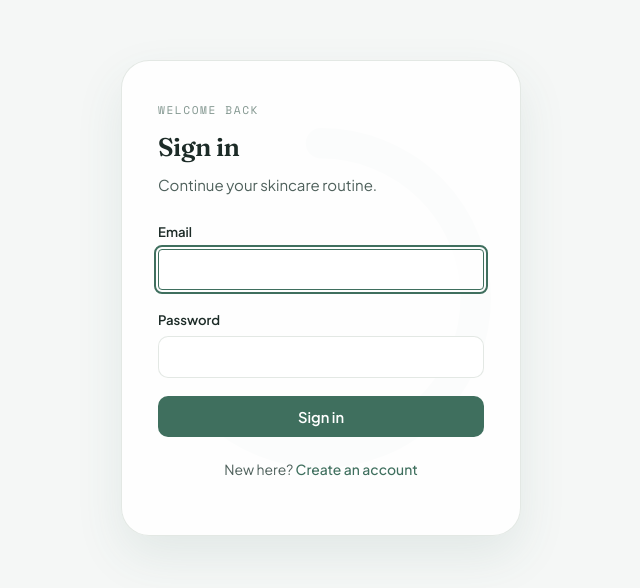
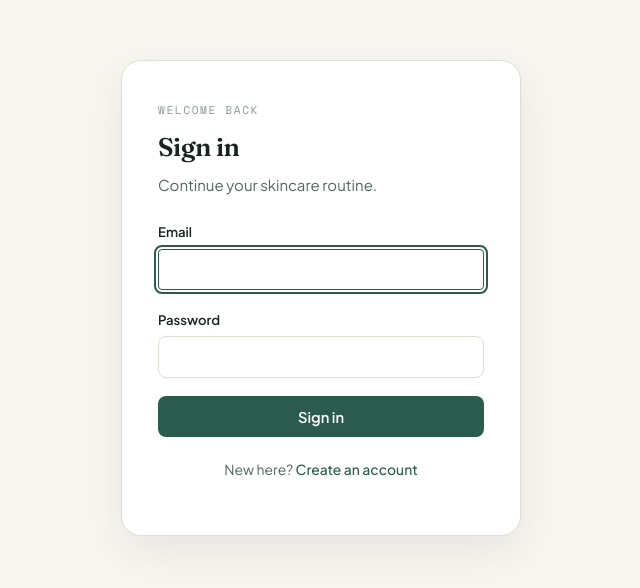
Before and after one commit to nasheersd/skincare-planner, a React (Vite) app in the folder frontend/: page /login in a window 1280 px wide. Shown: the part 102-690 px from the top of the page, without its empty margins (319-959 px from the left). Built offline with nearby package versions, Linux system fonts and the light colour scheme.

Commit message:
transformed UI to SkinGenie clinical skincare brand theme

```diff
--- a/frontend/index.html
+++ b/frontend/index.html
@@ -7,7 +7,7 @@
     <link rel="preconnect" href="https://fonts.googleapis.com">
     <link rel="preconnect" href="https://fonts.gstatic.com" crossorigin>
     <link href="https://fonts.googleapis.com/css2?family=Fraunces:ital,opsz,wght@0,9..144,400;0,9..144,600;1,9..144,500&family=Plus+Jakarta+Sans:wght@300;400;500;600;700&family=Outfit:wght@300;400;500;600;700&family=Space+Mono:wght@400;700&display=swap" rel="stylesheet">
-    <title>AI Skincare Planner</title>
+    <title>SkinGenie — Clinical Skincare Planner</title>
   </head>
   <body>
     <div id="root"></div>
--- a/frontend/src/components/Navbar.jsx
+++ b/frontend/src/components/Navbar.jsx
@@ -55,8 +55,8 @@ export default function Navbar() {
   return (
     <aside className="sidebar">
       <div className="brand">
-        Skincare Planner
-        <span className="brand-tagline">Personalized care planning</span>
+        SkinGenie
+        <span className="brand-tagline">Clinical Skincare Planner</span>
       </div>
 
       <button
--- a/frontend/src/index.css
+++ b/frontend/src/index.css
@@ -1,39 +1,39 @@
 /* ---------- Design tokens ---------- */
 :root {
-  --color-bg: #F5F7F6;
-  --color-surface: rgba(255, 255, 255, 0.85);
-  --color-surface-sunken: #EBF0ED;
-  --color-ink: #1C2B27;
-  --color-ink-muted: #4E605B;
-  --color-ink-faint: #839790;
-  --color-primary: #3F6F5E;
-  --color-primary-dark: #2A4D41;
-  --color-primary-tint: rgba(63, 111, 94, 0.1);
-  --color-accent: #E8927C;
-  --color-accent-tint: #FBEAE5;
-  --color-gold: #D4AF37;
-  --color-gold-hover: #C59B27;
-  --color-border: rgba(220, 227, 222, 0.8);
+  --color-bg: #F8F6F0;
+  --color-surface: #FFFFFF;
+  --color-surface-sunken: #F2EFE9;
+  --color-ink: #182420;
+  --color-ink-muted: #52665F;
+  --color-ink-faint: #8A9B94;
+  --color-primary: #2B5B4C;
+  --color-primary-dark: #1E4237;
+  --color-primary-tint: rgba(43, 91, 76, 0.08);
+  --color-accent: #D48C7B;
+  --color-accent-tint: #F7EBE8;
+  --color-gold: #C9A465;
+  --color-gold-hover: #B89252;
+  --color-border: #E2DDD4;
   --color-danger: #C5533F;
 
   --color-fg-muted: var(--color-ink-muted);
   --color-bg-card-hover: var(--color-primary-tint);
 
-  --color-bg-grad-start: #F6F8F7;
-  --color-bg-grad-end: #EDF2EF;
-  --color-sidebar-bg: var(--color-surface);
+  --color-bg-grad-start: #F8F6F0;
+  --color-bg-grad-end: #F0EDE5;
+  --color-sidebar-bg: #FFFFFF;
 
   --font-display: 'Fraunces', Georgia, serif;
   --font-body: 'Plus Jakarta Sans', 'Inter', -apple-system, sans-serif;
   --font-mono: 'Space Mono', monospace;
 
-  --radius-sm: 10px;
-  --radius-md: 16px;
-  --radius-lg: 28px;
-  --shadow-soft: 0 12px 32px rgba(63, 111, 94, 0.05);
-  --shadow-lift: 0 20px 48px rgba(63, 111, 94, 0.1);
-
-  --backdrop-blur: blur(20px);
+  --radius-sm: 8px;
+  --radius-md: 14px;
+  --radius-lg: 20px;
+  --shadow-soft: 0 8px 24px rgba(24, 36, 32, 0.04);
+  --shadow-lift: 0 16px 40px rgba(24, 36, 32, 0.08);
+
+  --backdrop-blur: blur(16px);
 }
 
 html[data-theme="dark"],
```
